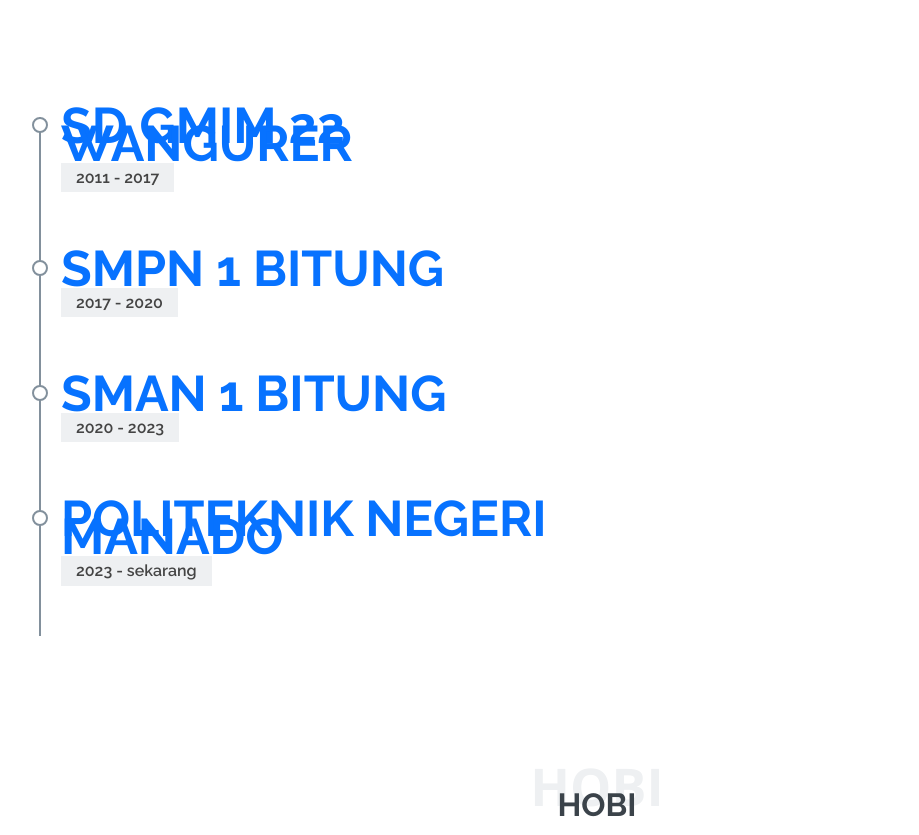
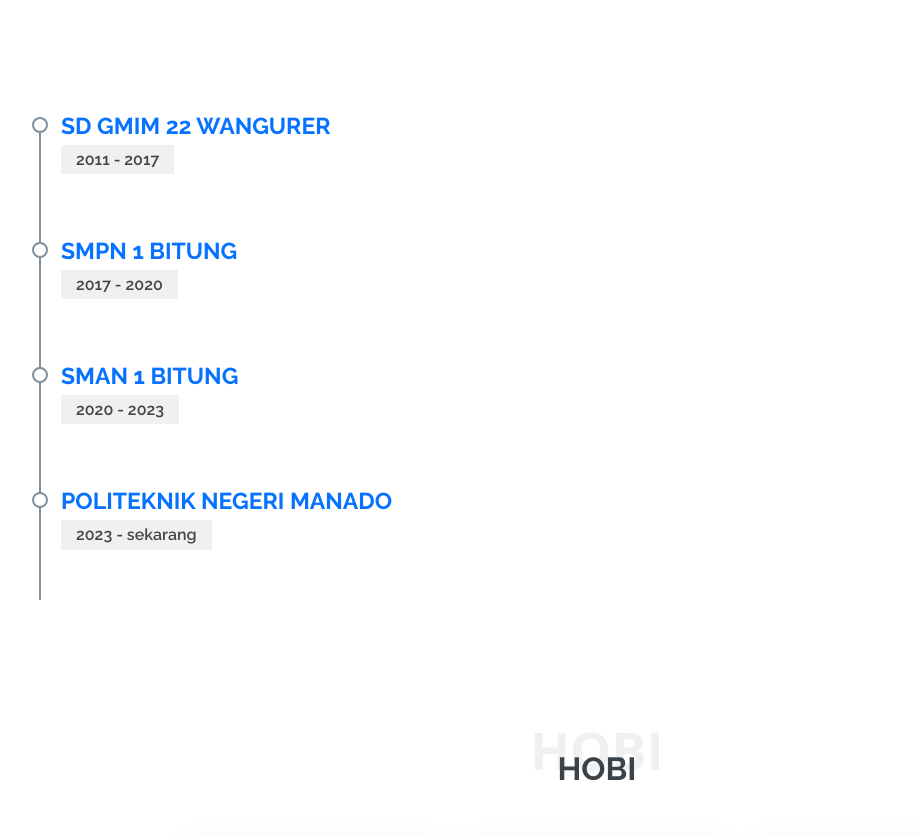
Before and after one commit to JonathanRuben18/Jonathan.github.io, a plain HTML site: page index.html in a window 1280 px wide. Shown: the part 2051-2886 px from the top of the page, without its empty margins (43-962 px from the left). Drawn offline with nearby package versions, Linux system fonts and the light colour scheme.

Commit message:
style.css

```diff
--- a/css/style.css
+++ b/css/style.css
@@ -664,7 +664,7 @@ section {
 
 .resume .resume-item h4 {
   line-height: 18px;
-  font-size: 50px;
+  font-size: 23px;
   font-weight: 700;
   text-transform: uppercase;
   color: #0772ff;
```
